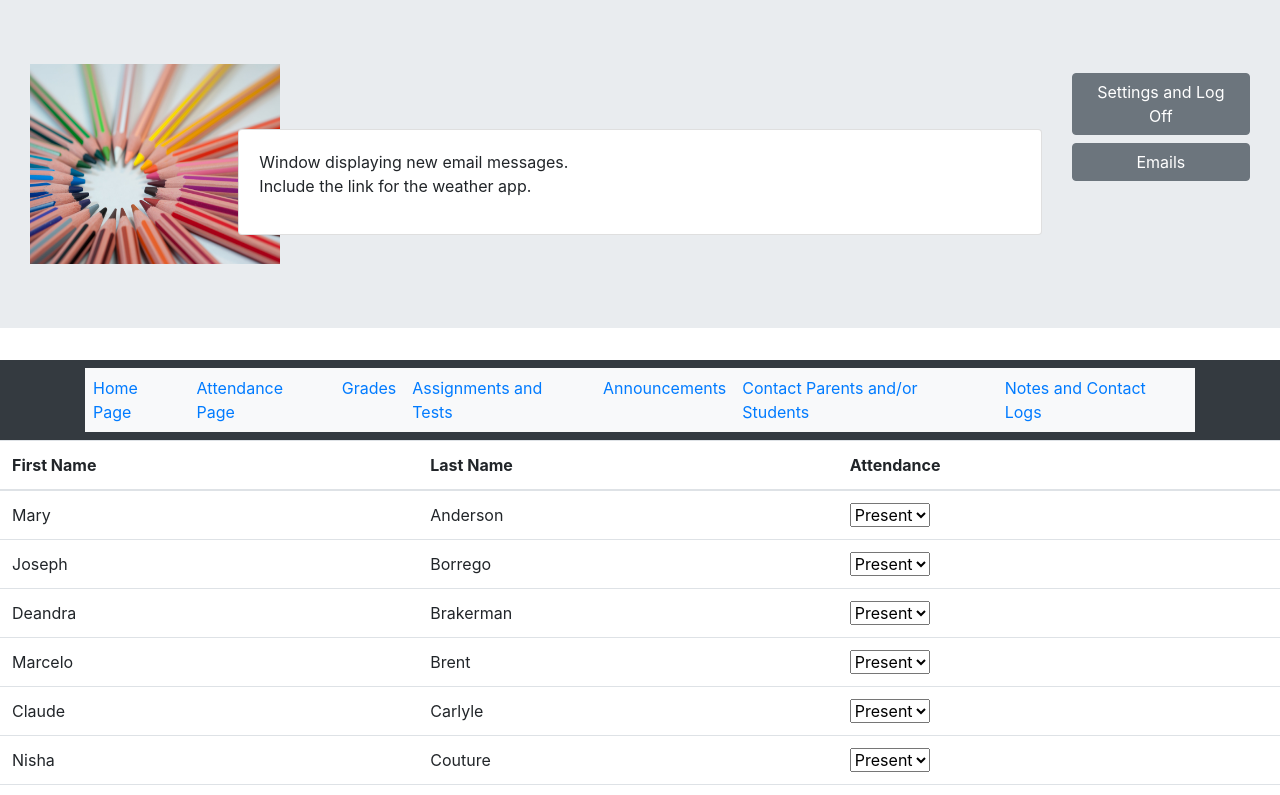
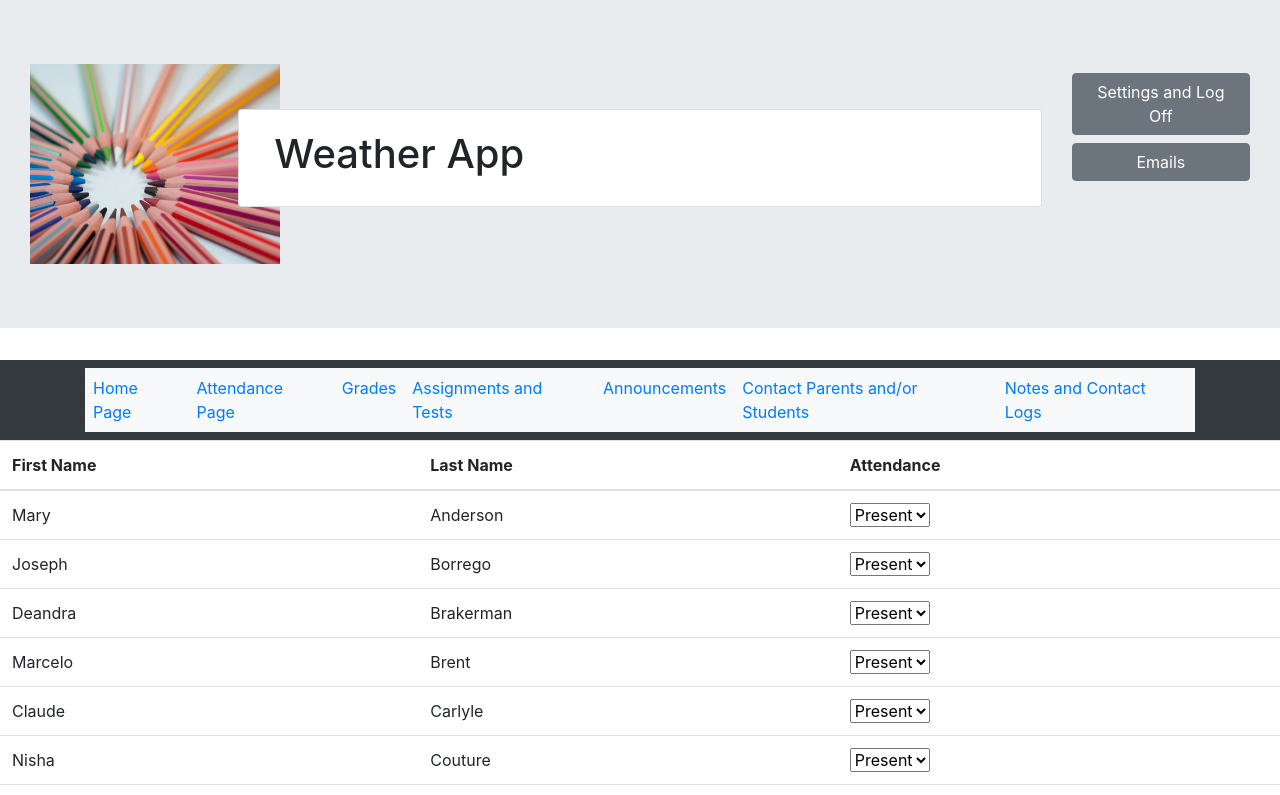
Before and after one commit to evangelinedrink/Portfolio_Project_React, a React (Create React App) app: page /attendance in a window 1280 px wide. Shown: the top 795 px of the page. Built offline with nearby package versions, Linux system fonts and the light colour scheme.

Commit message:
Creating Weather App

```diff
--- a/package.json
+++ b/package.json
@@ -14,6 +14,7 @@
     "react-router-dom": "5.2.0",
     "react-scripts": "4.0.3",
     "reactstrap": "8.5.1",
+    "weather-icons": "git+https://github.com/erikflowers/weather-icons.git",
     "web-vitals": "^1.0.1"
   },
   "scripts": {
--- a/src/App.js
+++ b/src/App.js
@@ -4,6 +4,7 @@ import Attendance from "./components/attendanceComponent.js";
 import Announcements from "./components/announcementComponent.js";
 import NavbarJumbotron from "./components/NavbarJumbotronComponent.js";
 import ReactCalendar from "./components/HomeComponent.js";
+import Weather from "./components/weatherAppComponent.js"; //Importing the Weather constant
 import './App.css';
 
 class App extends Component {
--- a/src/components/NavbarJumbotronComponent.js
+++ b/src/components/NavbarJumbotronComponent.js
@@ -3,6 +3,7 @@ import React, {Component} from "react";
 import {Jumbotron, Navbar, NavbarBrand, NavBarToggler, Collapse, NavLink, Nav, NavItem, Button, Container, Card, CardText, CardBody} from "reactstrap";
 import Icon from "../iconPic.jpg";
 import ReactCalendar from "../components/HomeComponent.js";
+import Weather from "../components/weatherAppComponent.js"; //Importing the Weather constant
 
 //Classes are syntax sugar for functions.
 class NavbarJumbotron extends Component {
@@ -21,9 +22,11 @@ class NavbarJumbotron extends Component {
                 <div className="inlineJumbotron col-8">
                 <Card>
                   <CardBody>
-                    <CardText>Window displaying new email messages.
+                    <Weather/> {/*Calling the Weather App to be displayed in the Card's Body*/}
+
+                    {/*<CardText>Window displaying new email messages.
                       <p>Include the link for the weather app.</p>
-                    </CardText>
+                    </CardText> */}
                   </CardBody>
                 </Card>
                 </div>
--- a/src/components/attendanceComponent.js
+++ b/src/components/attendanceComponent.js
@@ -27,9 +27,9 @@ class Attendance extends Component {
             ],
             studentAttendance: {
                 id: " ",
-                FirstName: " ",
-                LastName: " ",
-                Attendance: " ",
+                lastName: " ",
+                firstName: " ",
+                attendance: " ",
             },
         };
     };
--- /dev/null
+++ b/src/components/weatherAppComponent.js
@@ -0,0 +1,20 @@
+import React, {Component} from "react"; //Importing React
+import {Jumbotron, Navbar, NavbarBrand, NavBarToggler, Collapse, NavLink, Nav, NavItem, Button, Container, Card, CardText, CardBody} from "reactstrap";
+
+
+const Weather= () => {
+    //We will return JSX
+    return(
+       //Creating a class container
+       <div className="container">
+           <div className= "cards">
+                <h1>Weather App</h1>
+
+           </div>
+       </div>
+
+    );
+};
+
+//Exporting this Weather constant
+export default Weather;
```
Also changed, not shown: 1 other file (tests, documents, lock files or other folders).
